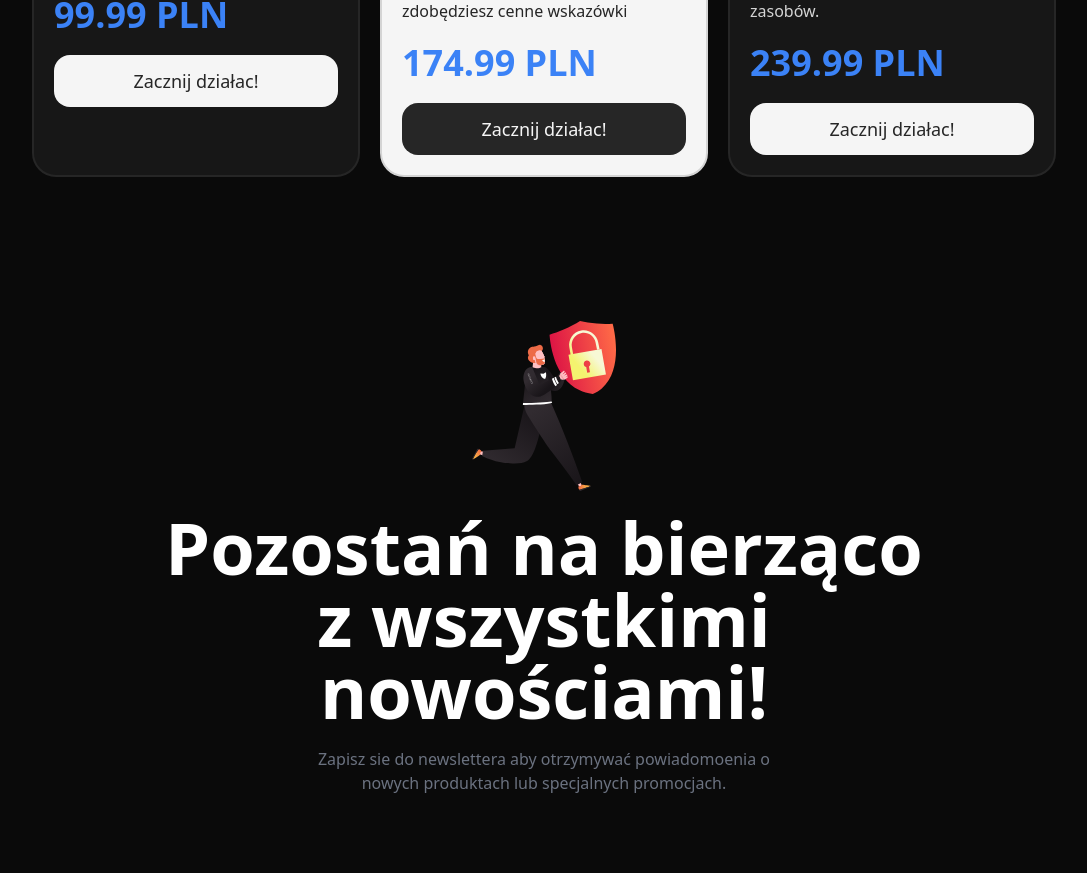
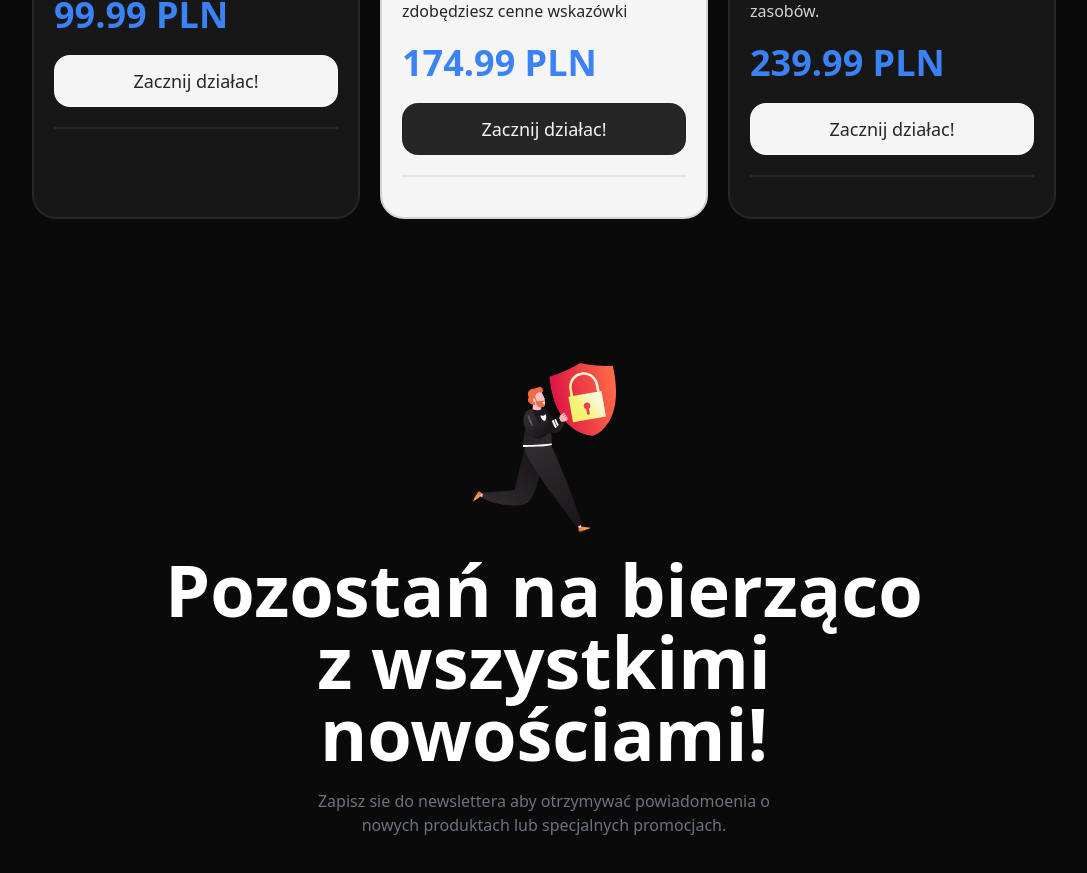
Before and after one commit to xfendi/fendisdigital-web, a React (Create React App) app: page / in a window 1280 px wide. Shown: the part 2796-3669 px from the top of the page, without its empty margins (96-1183 px from the left). Built offline with nearby package versions, Linux system fonts and the light colour scheme.

Commit message:
simple changes in product card

```diff
--- a/src/Components/ProductCard.js
+++ b/src/Components/ProductCard.js
@@ -23,9 +23,24 @@ const ProductCard = ({ product, index }) => {
         {product.description}
       </p>
       <p className="font-bold text-4xl text-blue-500">{product.price} PLN</p>
-      <Link className={`p-3 text-center text-lg font-medium rounded-2xl transition-all duration-300 ${product.id === 2 ? "bg-neutral-800 hover:bg-neutral-900 text-neutral-100" : "bg-neutral-100 hover:bg-neutral-200 text-neutral-800"}`}>
+      <Link
+        className={`p-3 text-center text-lg font-medium rounded-2xl transition-all duration-300 ${
+          product.id === 2
+            ? "bg-neutral-800 hover:bg-neutral-900 text-neutral-100"
+            : "bg-neutral-100 hover:bg-neutral-200 text-neutral-800"
+        }`}
+      >
         Zacznij działac!
       </Link>
+      <div
+        className={`flex flex-col gap-5 pt-5 border-t-2 ${
+          product.id === 2 ? "border-neutral-200" : "border-neutral-800"
+        }`}
+      >
+        <div>
+
+        </div>
+      </div>
     </div>
   );
 };
```
